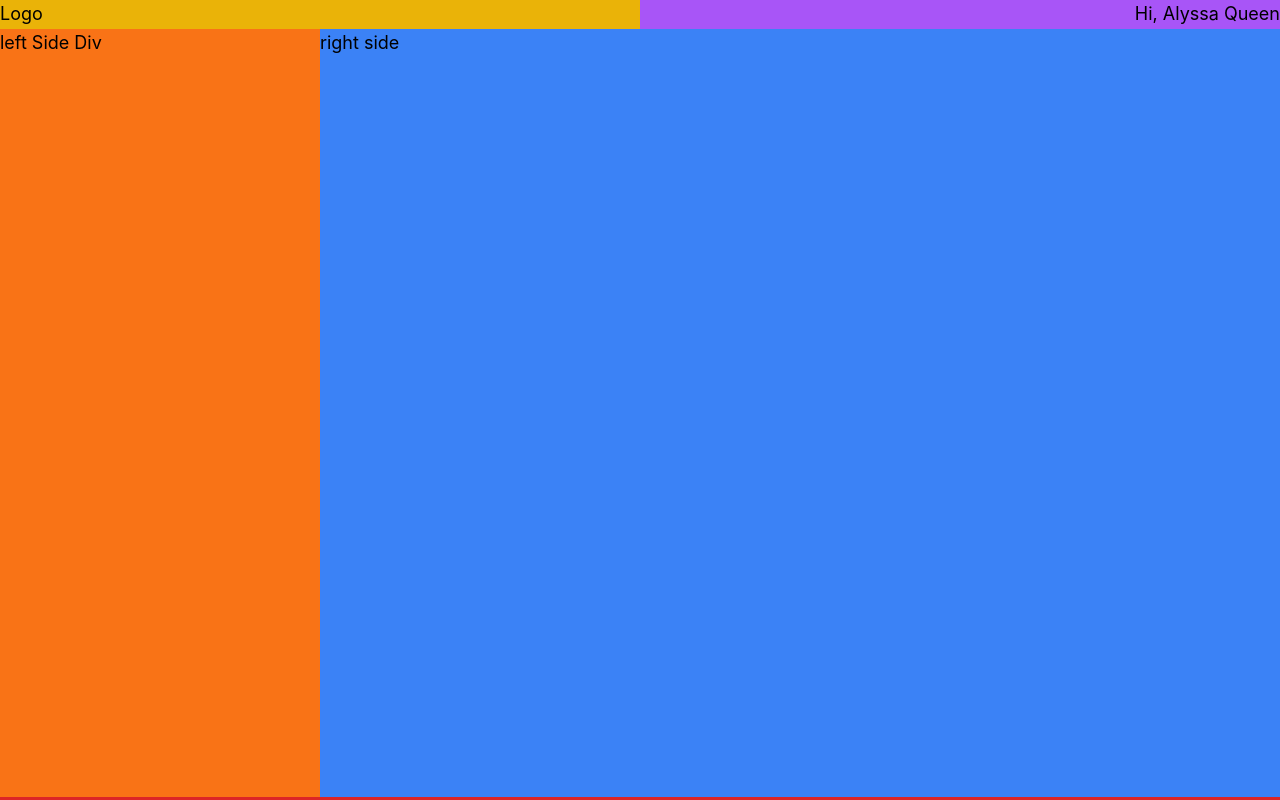
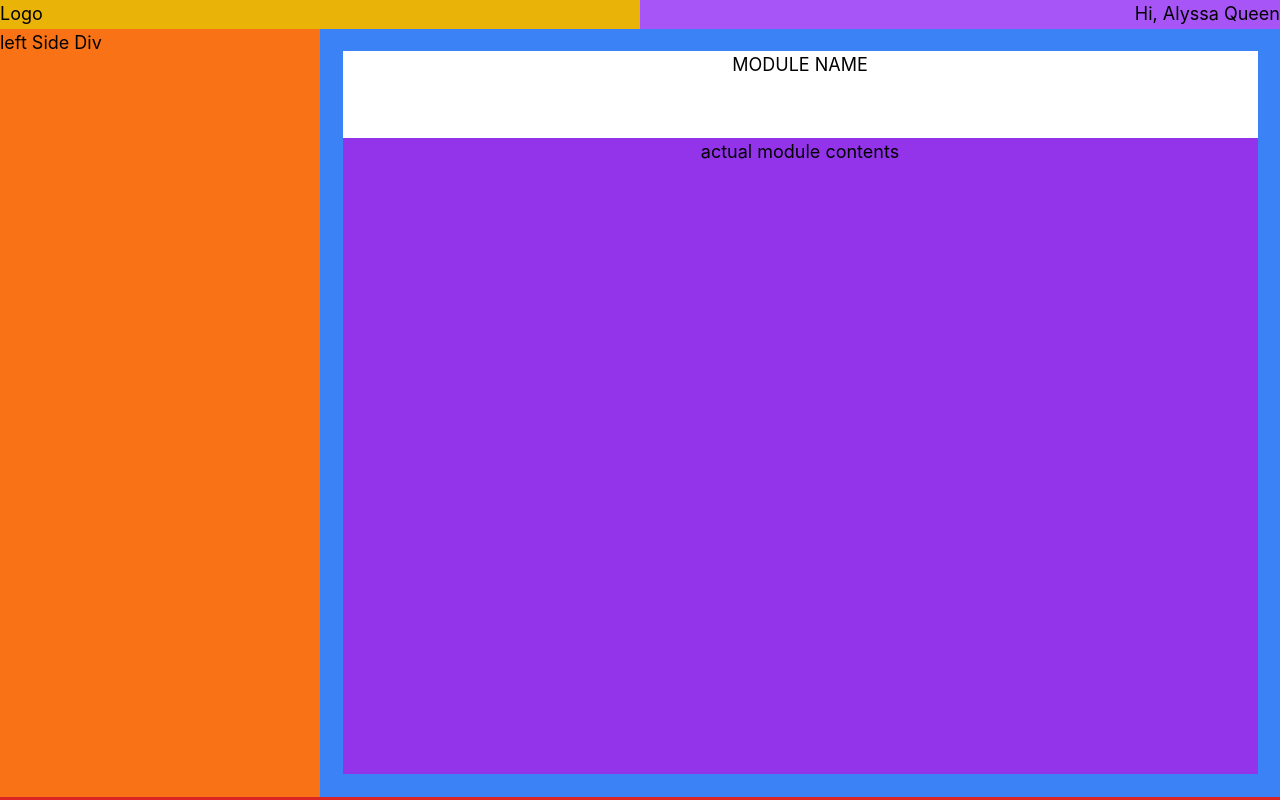
Before and after one commit to JOCECODE/appointmentSetter, a Next.js app: page /adminPage in a window 1280 px wide. Built offline with nearby package versions, Linux system fonts and the light colour scheme.

Commit message:
createdModulesContainerComponent

```diff
--- /dev/null
+++ b/src/components/modules/customerModule.tsx
@@ -0,0 +1,7 @@
+export default function customerModule() {
+    return(
+        <>
+            Employee Module
+        </>
+    )
+}
--- /dev/null
+++ b/src/components/modules/emailModule.tsx
@@ -0,0 +1,7 @@
+export default function emailModule(){
+    return(
+        <>
+            Email Module
+        </>
+    )
+}
--- /dev/null
+++ b/src/components/modules/notificationModule.tsx
@@ -0,0 +1,7 @@
+export default function notificationModule(){
+    return(
+        <>
+            Notifications
+        </>
+    )
+}
--- /dev/null
+++ b/src/components/modulesContainer.tsx
@@ -0,0 +1,21 @@
+import Email from "../components/modules/emailModule";
+import Customer from "../components/modules/customerModule";
+import Notification from "./modules/notificationModule";
+
+
+export default function modulesContainer(){
+    return(
+        <>
+        <div className="flex flex-row w-[100%] h-[100%] p-5">
+            <div className="flex flex-col bg-white w-[100%] h-[100%]">
+                {/* Theres is going to be 3 buttons on the left side div
+                     on click, it will display the selected module. */}
+                     <h2 className="self-center">MODULE NAME</h2>
+                     <br/>
+                     <br/>
+                     <div className="bg-purple-600 h-[100%] w-[100%] text-center"><p>actual module contents</p></div>
+            </div>
+        </div>
+        </>
+    )
+}
--- a/src/pages/adminPage.tsx
+++ b/src/pages/adminPage.tsx
@@ -1,3 +1,5 @@
+import Modules from "../components/modulesContainer";
+
 export default function adminPage() {
   return (
     <>
@@ -14,7 +16,12 @@ export default function adminPage() {
           {/* Content Setup */}
           <div className="flex flex-row">
             <div className="flex flex-col w-[25%] h-[96vh] bg-orange-500">left Side Div</div>
-            <div className="flex flex-col w-[75%] h-[96vh] bg-blue-500">right side</div>
+            <div className="flex flex-col w-[75%] h-[96vh] bg-blue-500">
+              {/* Holds moduleTable */}
+
+                <Modules/>
+
+            </div>
 
           </div>
       </div>
```
